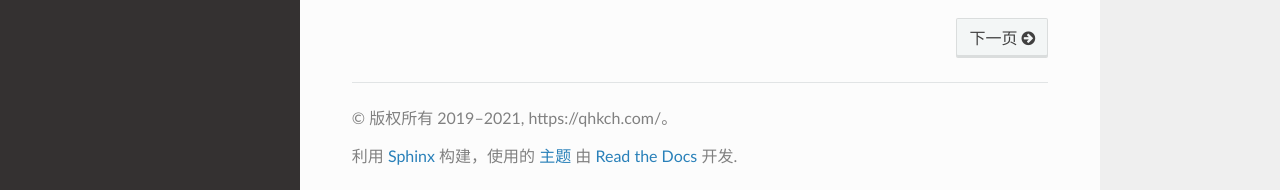
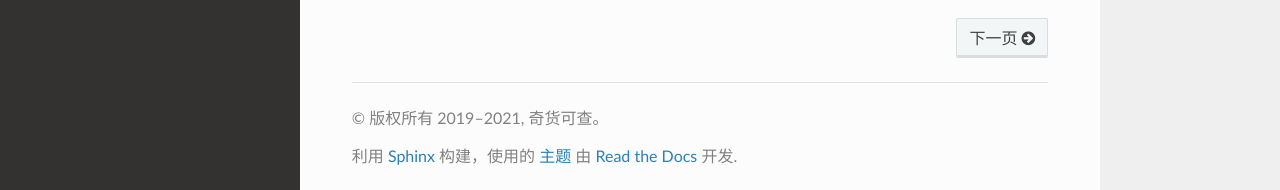
Before and after one commit to albertandking/qhsdk, a Sphinx documentation site: the page built from docs/index.rst, in a window 1280 px wide and 900 px high, scrolled down 1456 px. Shown: the part 707-897 px from the top of the window. Built offline with Sphinx 7.4.7 and the Read the Docs theme 2.0.0, drawn with Linux system fonts in a browser that asks for light colours.

Commit message:
docs(docs): docs
docs

```diff
--- a/docs/conf.py
+++ b/docs/conf.py
@@ -23,7 +23,7 @@ github_doc_root = 'https://github.com/rtfd/recommonmark/tree/master/doc/'
 # -- Project information -----------------------------------------------------
 
 project = 'QHSDK'
-copyright = '2019–{}, https://qhkch.com/'.format(datetime.now().year)
+copyright = f'2019–{datetime.now().year}, 奇货可查'
 author = 'qhsdk'
 version = "1.0.0"
 
```
